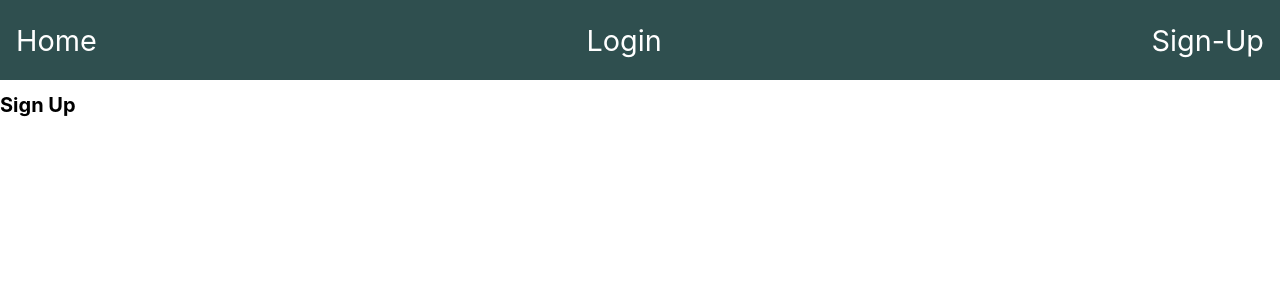
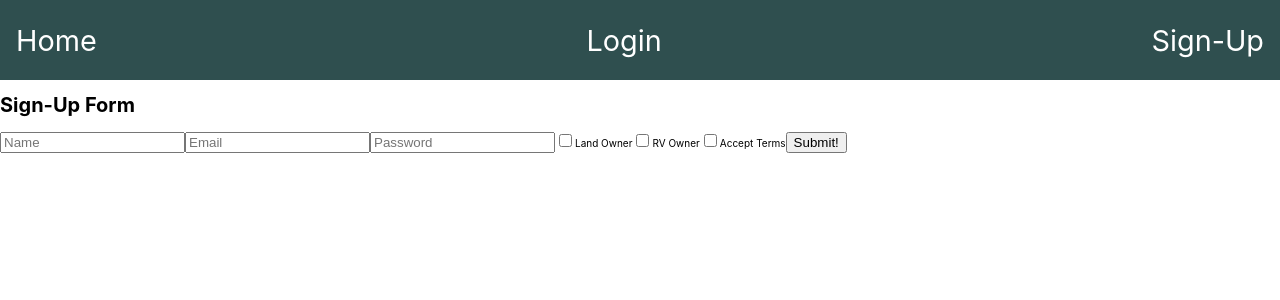
Before and after one commit to RV-camping-Airbnb/Frontend, a React (Create React App) app: page /signup in a window 1280 px wide. Shown: the top 300 px of the page. Built offline with nearby package versions, Linux system fonts and the light colour scheme.

Commit message:
Added a signup form with checkboxes to be an rv owner or land owner.

```diff
--- a/src/components/Login/LoginForm.js
+++ b/src/components/Login/LoginForm.js
@@ -2,7 +2,7 @@ import React, { useState } from 'react';
 import { withFormik, Form, Field } from "formik";
 import * as Yup from "yup";
 
-function UserForm({ values, errors, touched, isSubmitting }) {
+function LoginForm({ values, errors, touched, isSubmitting }) {
   const [users, setUsers] = useState([])
 
   return (
@@ -53,4 +53,4 @@ export default withFormik({
     setSubmitting(false);
   }
 
-})(UserForm);
+})(LoginForm);
--- a/src/components/Login/SignUpForm.js
+++ b/src/components/Login/SignUpForm.js
@@ -1,11 +1,86 @@
-import React from 'react'
+import React, { useState } from 'react';
+import { withFormik, Form, Field } from "formik";
+import * as Yup from "yup";
 
-function SignUpForm() {
+function SignUpForm({ values, errors, touched, isSubmitting }) {
+
+  const [users, setUsers] = useState([])
+  console.log(users)
+
   return (
-    <div>
-      <h1> Sign Up</h1>
-    </div>
-  )
+    <>
+    <Form>
+      <h1>Sign-Up Form</h1>
+
+      {touched.name && errors.name && <p className="error"> {errors.name}</p>}
+      <Field type="name" name="name" placeholder="Name" />
+
+      {touched.email && errors.email && <p className="error">{errors.email}</p>}
+      <Field type="email" name="email" placeholder="Email" />
+
+      {touched.password && errors.password && <p className="error">{errors.password}</p>}
+      <Field type="password" name="password" placeholder="Password" />
+
+      <label>
+        <Field className="checkbox" type="checkbox" name="landowner" checked={values.landowner} />
+        <span>Land Owner</span>
+      </label>
+
+      <label>
+        <Field className="checkbox" type="checkbox" name="rvowner" checked={values.rvowner} />
+        <span>RV Owner</span>
+      </label>
+
+      <label>
+        <Field className="checkbox" type="checkbox" name="tos" checked={values.tos} />
+        <span>Accept Terms</span>
+      </label>
+
+      <button className="formButton" type="submit" disabled={isSubmitting}>Submit!</button>
+    </Form>
+    {users.map((user, index) => {
+        return (
+          <div className='userContainer' key={index} index={index}>
+            <h1>New User Info</h1>
+            <h2>Name: {user.name}</h2>
+            <h4>Email: {user.email}</h4>
+          </div>
+      ) })}
+     </>
+  );
 }
 
-export default SignUpForm
+export default withFormik({
+  mapPropsToValues({ name, email, password, landowner, rvowner, tos }) {
+
+    return {
+      name: name || "",
+      email: email || "",
+      password: password || "",
+      landowner: landowner || false,
+      rvowner: rvowner || false,
+      tos: tos || false
+    };
+  },
+
+  validationSchema: Yup.object().shape({
+    name: Yup.string().required()
+      .min(3,"Name not valid")
+      .required("Name is required"),
+    email: Yup.string()
+      .email("Email not valid")
+      .required("Email is required"),
+    password: Yup.string()
+      .min(8, "Password must be 8 characters or longer")
+      .required("Password is required"),
+    landowner: Yup.boolean().oneOf([ true ], "Please check if you are a land owner"),
+    rvowner: Yup.boolean().oneOf([ true ], "Please check if you are an RV ownver"),
+    tos: Yup.boolean().oneOf([ true ], "Please agree to Terms of Service!")
+  }),
+
+  handleSubmit(values, { resetForm, setErrors, setSubmitting }) {
+    resetForm();
+    setSubmitting(false);
+  }
+
+})(SignUpForm);
```
